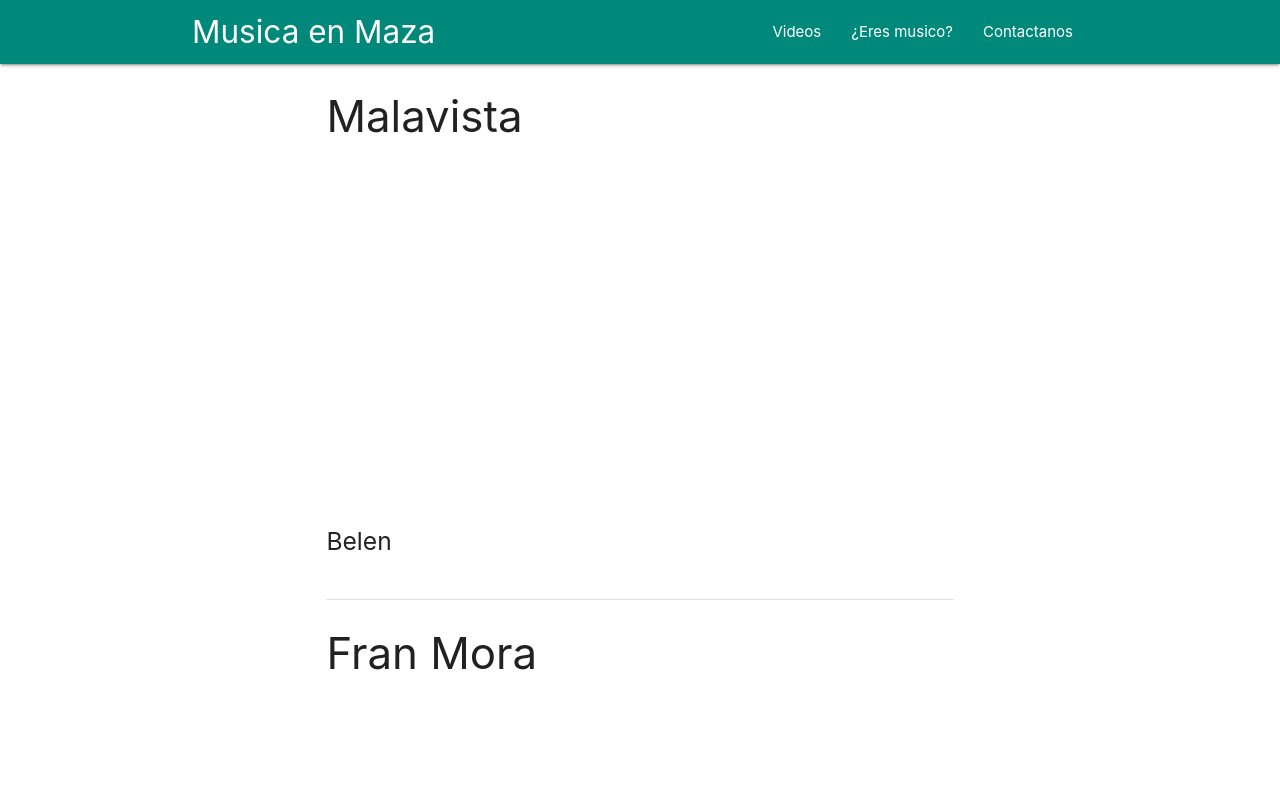
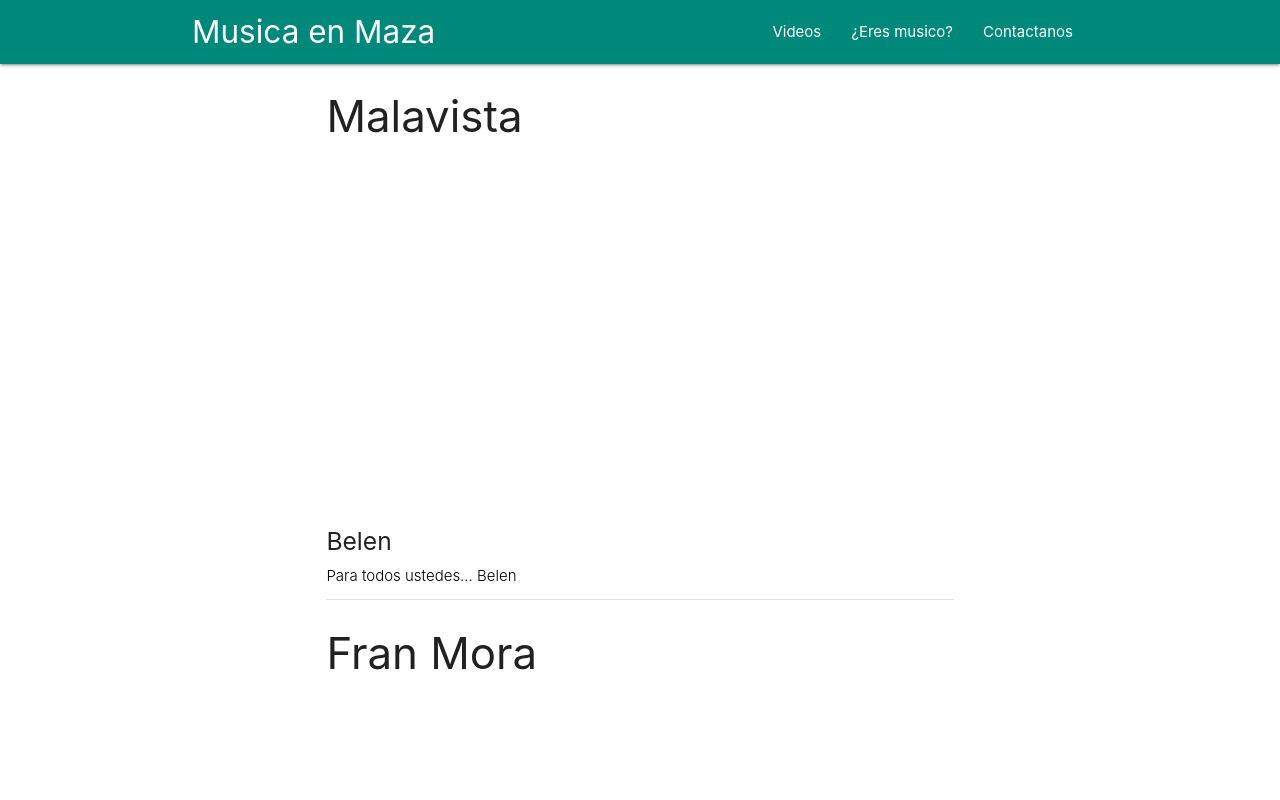
Before and after one commit to bralco03/musica-en-maza, a React (Create React App) app: page /videos in a window 1280 px wide. Shown: the top 800 px of the page. Built offline with nearby package versions, Linux system fonts and the light colour scheme.

Commit message:
fixed color issues

```diff
--- a/src/components/Videos.jsx
+++ b/src/components/Videos.jsx
@@ -12,7 +12,7 @@ const Videos = () => {
     let videos2 = videos;
 
     const videosDom = videos2.map(video =>
-        <div className="container" key={video.id}>
+        <div className="container videos" key={video.id}>
             <h3>{video.artist}</h3>
             <div className="video">
               <ReactPlayer url={video.url} controls={true} className="videoPlayer"/>
--- a/src/components/artistas.css
+++ b/src/components/artistas.css
@@ -5,6 +5,7 @@
 .artistText {
     padding: 2.5vh;
     font-size: 20px;
+    color: black;
 }
 .artistTitle{
     padding: 2.5vh;
--- a/src/components/videos.css
+++ b/src/components/videos.css
@@ -10,3 +10,6 @@
 .artistP{
     padding-bottom: 1.5vh;
 }
+.videos p {
+    color: black;
+}
```
